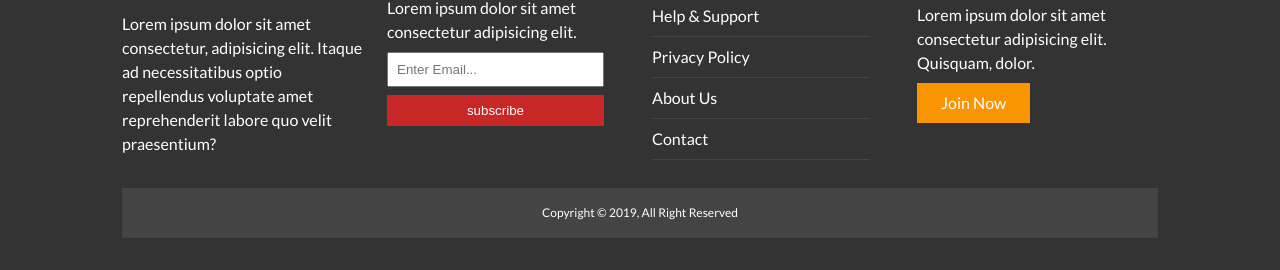
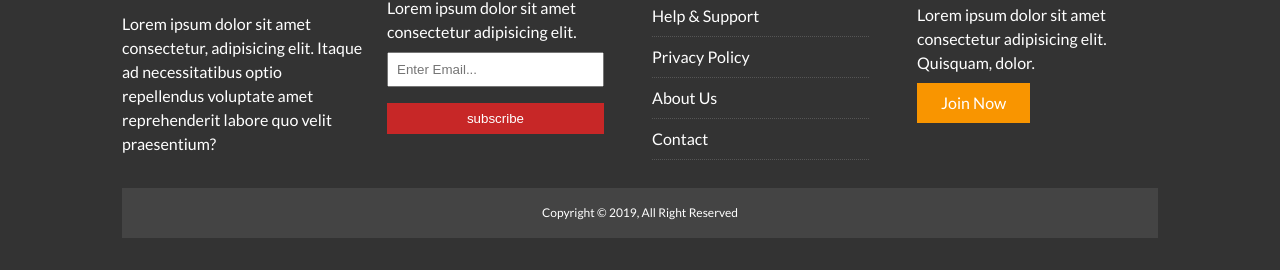
Before and after one commit to fctinggg/newsgrid, a plain HTML site: page index.html in a window 1280 px wide. Shown: the part 1644-1914 px from the top of the page. Drawn offline with Linux system fonts and the light colour scheme.

Commit message:
Updated Form

```diff
--- a/index.html
+++ b/index.html
@@ -127,8 +127,12 @@
         <h3>Email Newsletter</h3>
         <p>Lorem ipsum dolor sit amet consectetur adipisicing elit.</p>
         <form name="contact" method="POST" data-netlify="true">
-          <input type="email" name="email" placeholder="Enter Email...">
-          <input type="submit" value="subscribe" class="btn btn-primary">
+          <p>
+          <label><input type="email" name="email" placeholder="Enter Email..."></label>
+          </p>
+          <p>
+          <label><input type="submit" value="subscribe" class="btn btn-primary"></label>
+          </p>
         </form>
       </div>
       <div>
```
Also changed, not shown: about.html (+6 -2 lines), article.html (+6 -2 lines).
